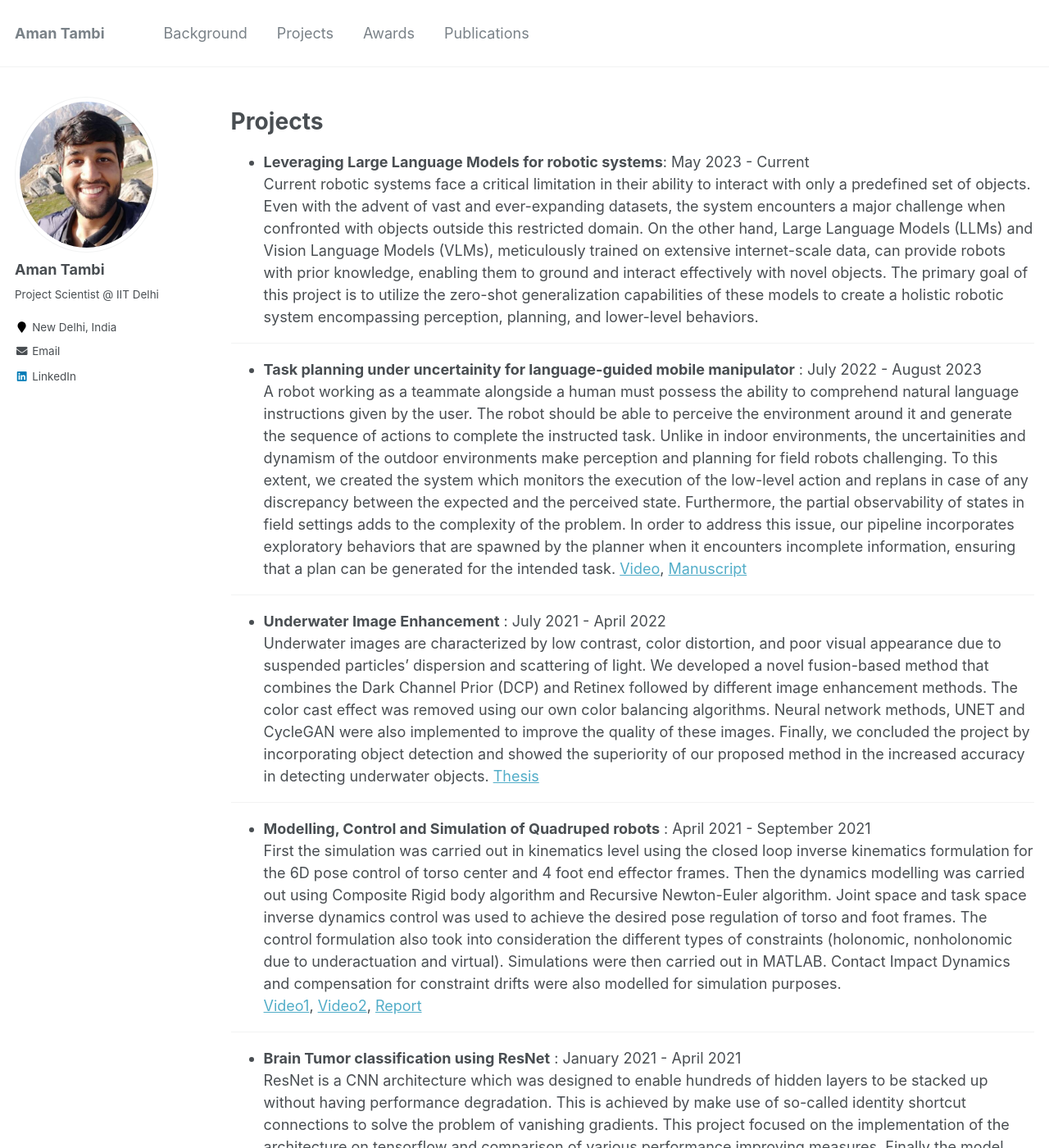
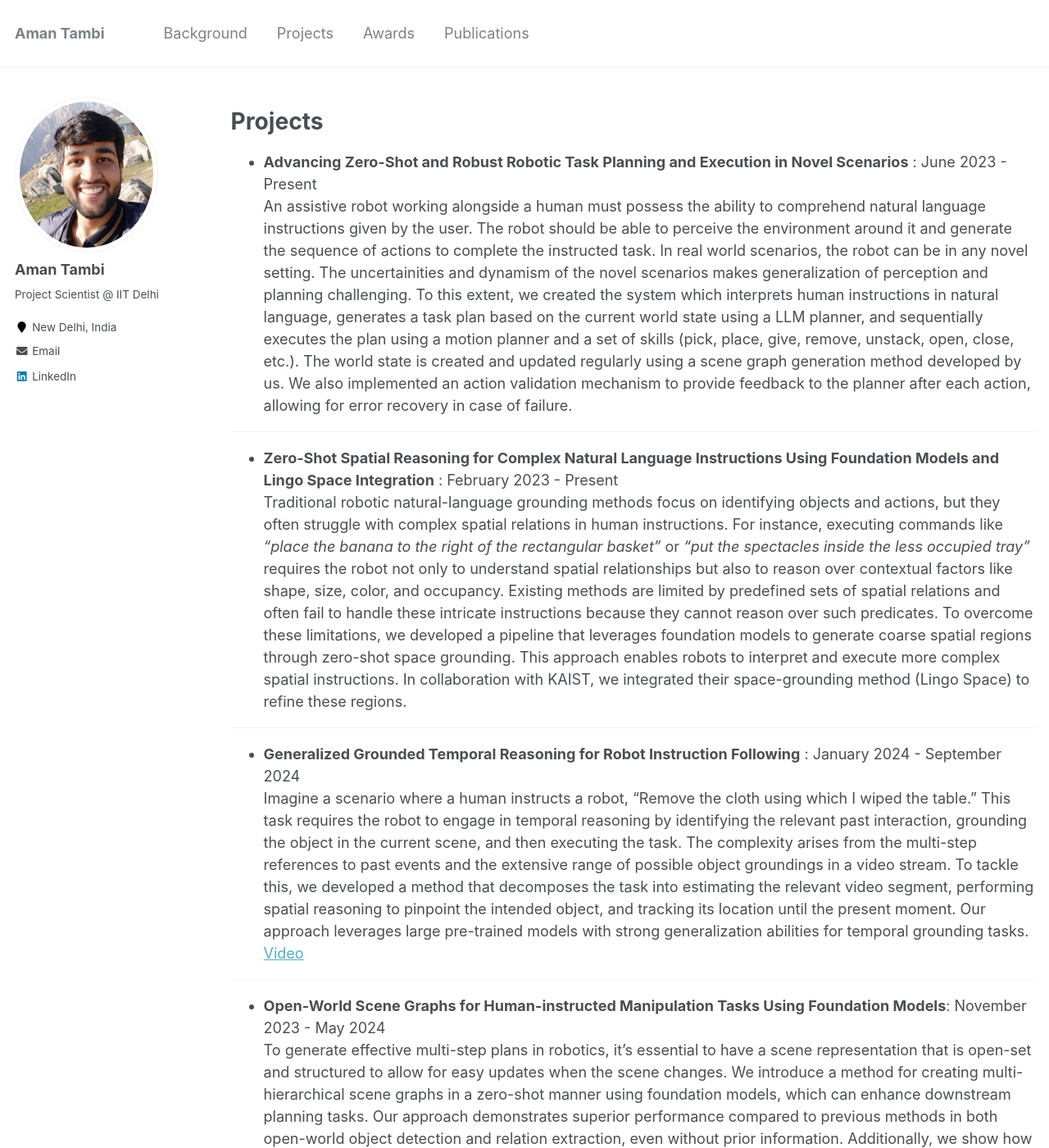
Before and after one commit to AmanTambi/AmanTambi.github.io, a Jekyll site: the page built from _pages/projects.md, in a window 1280 px wide and 1400 px high. Shown: the whole window at 82% size. Built offline with Jekyll 4.4.1, drawn with Linux system fonts in a browser that asks for light colours; some of the changed text lies outside the part shown.

Commit message:
v12 -projects added

```diff
--- a/_pages/projects.md
+++ b/_pages/projects.md
@@ -11,41 +11,31 @@ redirect_from:
 
 Projects
 ======
-* **Leveraging Large Language Models for robotic systems**: May 2023 - Current\
-Current robotic systems face a critical limitation in their ability to interact with only a predefined set of objects. Even with the advent of vast and ever-expanding datasets, the system encounters a major challenge when confronted with objects outside this restricted domain. On the other hand, Large Language Models (LLMs) and Vision Language Models (VLMs), meticulously trained on extensive internet-scale data, can provide robots with prior knowledge, enabling them to ground and interact effectively with novel objects. The primary goal of this project is to utilize the zero-shot generalization capabilities of these models to create a holistic robotic system encompassing perception, planning, and lower-level behaviors.
+
+* **Advancing Zero-Shot and Robust Robotic Task Planning and Execution in Novel Scenarios** : June 2023 - Present\
+An assistive robot working alongside a human must possess the ability to comprehend natural language instructions given by the user. The robot should be able to perceive the environment around it and generate the sequence of actions to complete the instructed task. In real world scenarios, the robot can be in any novel setting. The uncertainities and dynamism of the novel scenarios makes generalization of perception and planning challenging. To this extent, we created the system which interprets human instructions in natural language, generates a task plan based on the current world state using a LLM planner, and sequentially executes the plan using a motion planner and a set of skills (pick, place, give, remove, unstack, open, close, etc.). The world state is created and updated regularly using a scene graph generation method developed by us. We also implemented an action validation mechanism to provide feedback to the planner after each action, allowing for error recovery in case of failure.
 
 ---
 
-* **Task planning under uncertainity for language-guided mobile manipulator** : July 2022 - August 2023\
-A robot working as a teammate alongside a human must possess the ability to comprehend natural language instructions given by the user. The robot should be able to perceive the environment around it and generate the sequence of actions to complete the instructed task. Unlike in indoor environments, the uncertainities and dynamism of the outdoor environments make perception and planning for field robots challenging. To this extent, we created the system which monitors the execution of the low-level action and replans in case of any discrepancy between the expected and the perceived state. Furthermore, the partial observability of states in field settings adds to the complexity of the problem. In order to address this issue, our pipeline incorporates exploratory behaviors that are spawned by the planner when it encounters incomplete information, ensuring that a plan can be generated for the intended task. [Video](https://youtu.be/sB60bjTd4go), [Manuscript](https://drive.google.com/file/d/1gtn0kY44iUEqSBu9fpOs9r2zEnOT0c26/view?usp=drive_link)
+* **Zero-Shot Spatial Reasoning for Complex Natural Language Instructions Using Foundation Models and Lingo Space Integration** : February 2023 - Present\
+Traditional robotic natural-language grounding methods focus on identifying objects and actions, but they often struggle with complex spatial relations in human instructions. For instance, executing commands like *"place the banana to the right of the rectangular basket"* or *"put the spectacles inside the less occupied tray"* requires the robot not only to understand spatial relationships but also to reason over contextual factors like shape, size, color, and occupancy. Existing methods are limited by predefined sets of spatial relations and often fail to handle these intricate instructions because they cannot reason over such predicates. To overcome these limitations, we developed a pipeline that leverages foundation models to generate coarse spatial regions through zero-shot space grounding. This approach enables robots to interpret and execute more complex spatial instructions. In collaboration with KAIST, we integrated their space-grounding method (Lingo Space) to refine these regions.
 
 ---
 
-* **Underwater Image Enhancement** : July 2021 - April 2022\
-Underwater images are characterized by low contrast, color distortion, and poor visual appearance due to suspended particles' dispersion and scattering of light. We developed a novel fusion-based method that combines the Dark Channel Prior (DCP) and Retinex followed by different image enhancement methods. The color cast effect was removed using our own color balancing algorithms. Neural network methods, UNET and CycleGAN were also implemented to improve the quality of these images. Finally, we concluded the project by incorporating object detection and showed the superiority of our proposed method in the increased accuracy in detecting underwater objects. [Thesis](https://drive.google.com/file/d/1ADiXYufhGzuSJF_GerbJmMzHQ3YGhuF3/view?usp=sharing)
+* **Generalized Grounded Temporal Reasoning for Robot Instruction Following** : January 2024 - September 2024\
+Imagine a scenario where a human instructs a robot, “Remove the cloth using which I wiped the table.” This task requires the robot to engage in temporal reasoning by identifying the relevant past interaction, grounding the object in the current scene, and then executing the task. The complexity arises from the multi-step references to past events and the extensive range of possible object groundings in a video stream. To tackle this, we developed a method that decomposes the task into estimating the relevant video segment, performing spatial reasoning to pinpoint the intended object, and tracking its location until the present moment. Our approach leverages large pre-trained models with strong generalization abilities for temporal grounding tasks. [Video](https://drive.google.com/file/d/1F2ubRNycmtKAeMzmsgW1nW0HQ-DSoTvT/view?usp=sharing)
 
 ---
 
-* **Modelling, Control and Simulation of Quadruped robots** : April 2021 - September 2021 \
-First the simulation was carried out in kinematics level using the closed loop inverse kinematics formulation for the 6D pose control of torso center and 4 foot end effector frames. Then the dynamics modelling was carried out using Composite Rigid body algorithm and Recursive Newton-Euler algorithm. Joint space and task space inverse dynamics control was used to achieve the desired pose regulation of torso and foot frames. The control formulation also took into consideration the different types of constraints (holonomic, nonholonomic due to underactuation and virtual). Simulations were then carried out in MATLAB. Contact Impact Dynamics and compensation for constraint drifts were also modelled for simulation purposes.\
-[Video1](https://youtu.be/GAu-791Tc70), [Video2](https://youtu.be/n5TkmluuKZQ), [Report](https://drive.google.com/file/d/1k0NgwT7gTCXW-6YHrqzsvzMsZ65F2Xzy/view?usp=drive_link)
+* **Open-World Scene Graphs for Human-instructed Manipulation Tasks Using Foundation Models**: November 2023 - May 2024\
+To generate effective multi-step plans in robotics, it's essential to have a scene representation that is open-set and structured to allow for easy updates when the scene changes. We introduce a method for creating multi-hierarchical scene graphs in a zero-shot manner using foundation models, which can enhance downstream planning tasks. Our approach demonstrates superior performance compared to previous methods in both open-world object detection and relation extraction, even without prior information. Additionally, we show how the multi-hierarchical structure of the scene graph helps planners develop viable plans for tasks that require reasoning about spatial arrangements and object category abstractions. [Video](https://drive.google.com/file/d/1fZyQ6rZPRxQ3TaKJoGzLJ6W6-iH9NBBr/view?usp=drive_link)
 
 ---
 
-* **Brain Tumor classification using ResNet** : January 2021 - April 2021 \
-ResNet is a CNN architecture which was designed to enable hundreds of hidden layers to be stacked up without having performance degradation. This is achieved by make use of so-called identity shortcut connections to solve the problem of vanishing gradients. This project focused on the implementation of the architecture on tensorflow and comparison of various performance improving measures. Finally the model was deployed on a medical image dataset containing scan images of brain tumours.
+* **Dynamic Analysis of Elliptical Trammel Mechanism, Static Analysis of Three Wheeled Robot with Actuator Optimization and Motor Testing** : January 2023 - May 2023 \
+The project involved addressing key challenges in robot design, starting with dynamic analysis of elliptical trammel mechanism to raise a wheel in a four-wheeled robot with triangular linkage. Next, the dynamics of a three-wheeled robot were analyzed, focusing on the effects of dead weight on deceleration, circular motion, and curb climbing, resulting in optimal weight placement. Finally, a systematic approach was taken to evaluate and select the best motor type for the robot, considering various options like spur and planetary geared motors. [Thesis](https://drive.google.com/file/d/1jlBRgy4-P4w2H6FxWu7qsI-yx2uFlZyW/view?usp=sharing)
 
 ---
 
-* **3-Band Audio Equalizer** : March 2020 - May 2020\
-An opamp based Audio Equalizer circuit was designed to individually vary the gain of Bass, Mid, and Treble. The circuit also included several other features such as distortion detection and master gain control. The design was carried out in Matlab and the circuit simulation was done in the Proteus software package.
-
----
-
-* **Electronic Voting Machine** : January 2020 - February 2020 \
-A 8051 micro-controller was used to build an Electronic Voting Machine (EVM) which could be used to vote for two candidates. A 16x2 LCD was incorporated into the design to view the results as well as the status of the election. The design and simulation were done in Proteus.
-
----
-
-* **Modelling, Control and Simulation of planar robotic manipulator** : May 2019 - July 2020\
-Initially, the general mathematical framework for kinematic analysis was studied and the relation between Joint space and Task space velocity kinematics was established in terms of task Jacobian. Then the manipulator dynamics were modelled based on Euler-Lagrange equations of motion. The CAD model of planar manipulator was generated using SolidWorks software package and the mass-inertia properties were extracted. The control design was carried out in both Joint space and Task space. The control design and simulation were carried out using MATLAB/SIMULINK. Finally, the manipulator linkages were analysed for their structural dynamic parameters using ANSYS software to ensure the absence of any control structure interaction. [Report](https://drive.google.com/file/d/1jaEdBx1TYZqzEl0E7jba9-ifKCAvCTJq/view?usp=drive_link)
+* **6DOF Robotic Manipulator Design for Mars Rover** : January 2022 - January 2023 \
+One of the founding members of the Consortium for Research in Space Systems (CRISS Robotics), a technical team at BITS Pilani. We actively participated in events such as the International Rover Challenge (IRC) and University Rover Challenge (URC). I was invloved in the development a teleoperated robotic arm manipulator with six degrees of freedom (6DOF). The robotic arm had a payload capacity of 6 kilograms and demonstrated proficiency in executing diverse manipulation tasks. [Website](https://www.criss-robotics.in/)
```
Also changed, not shown: _pages/education.md (+4 -1 lines).
